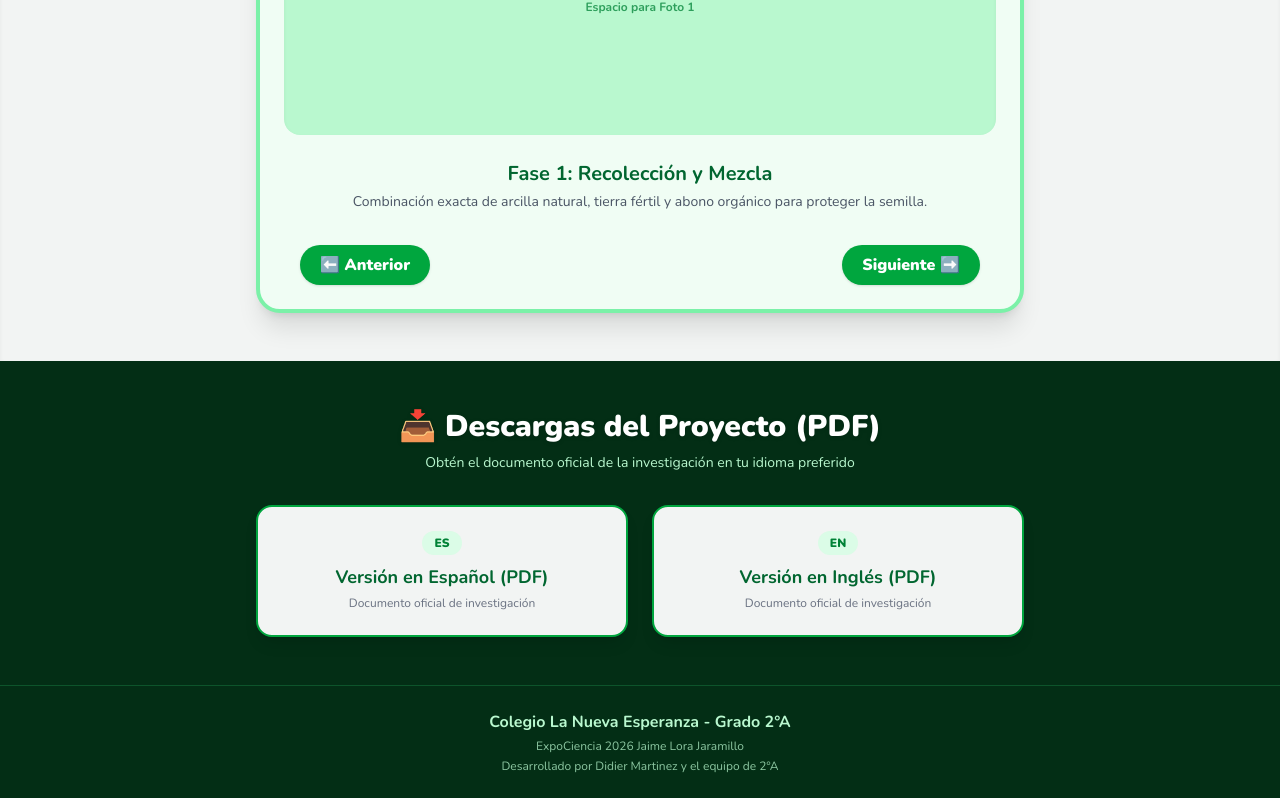
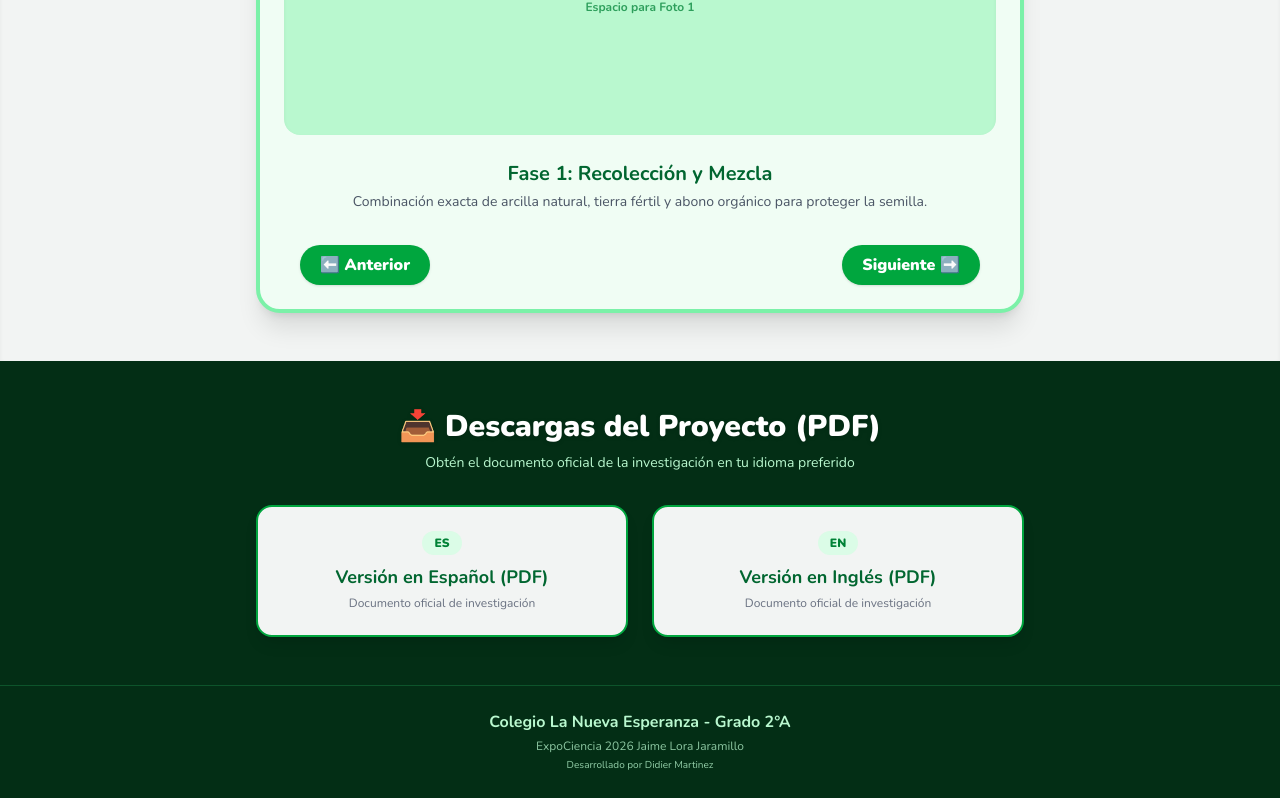
Before and after one commit to 2D-r/Guardianesdelca-aguate, a website: page index.html in a window 1280 px wide. Shown: the part 3151-3949 px from the top of the page. Drawn offline with nearby package versions, Linux system fonts and the light colour scheme.

Commit message:
Actualizar pie de página en index.html para incluir solo el crédito de desarrollo de Didier Martinez y mejorar la legibilidad del texto.

```diff
--- a/index.html
+++ b/index.html
@@ -427,9 +427,8 @@
                 data-en="Colegio La Nueva Esperanza - Grade 2°A">Colegio La Nueva Esperanza - Grado 2°A</p>
             <p class="text-xs mt-1 opacity-75" data-es="ExpoCiencia 2026 Jaime Lora Jaramillo"
                 data-en="ExpoScience 2026 Jaime Lora Jaramillo">ExpoCiencia 2026 Jaime Lora Jaramillo</p>
-            <p class="text-xs mt-1 opacity-75" data-es="Desarrollado por Didier Martinez y el equipo de 2°A"
-                data-en="Developed by Didier Martinez and the 2°A team">Desarrollado por Didier Martinez y el equipo de 2°A</p>
-                </p>
+            <p class="text-[10px] mt-1 opacity-80 font-medium" data-es="Desarrollado por Didier Martinez"
+                data-en="Developed by Didier Martinez">Desarrollado por Didier Martinez</p>
         </footer>
 
     </div>
```
Also changed, not shown: css/styles.css.
